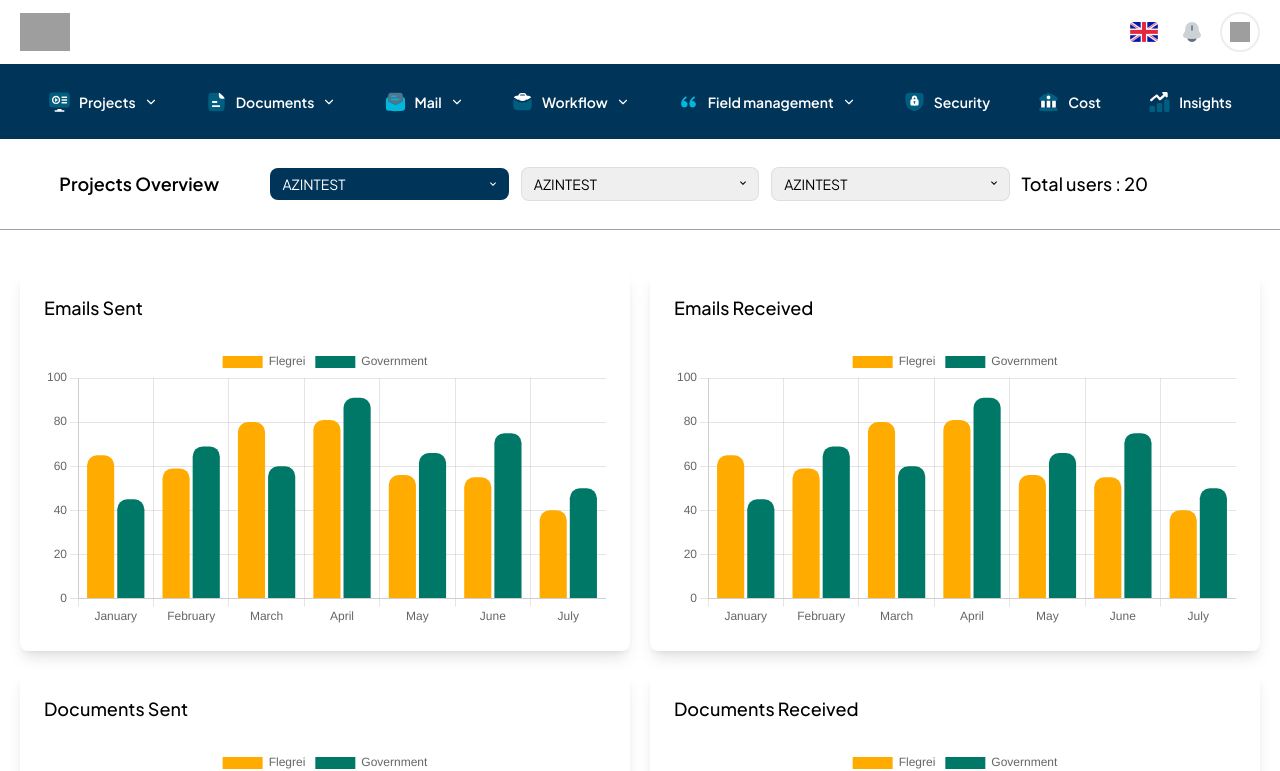
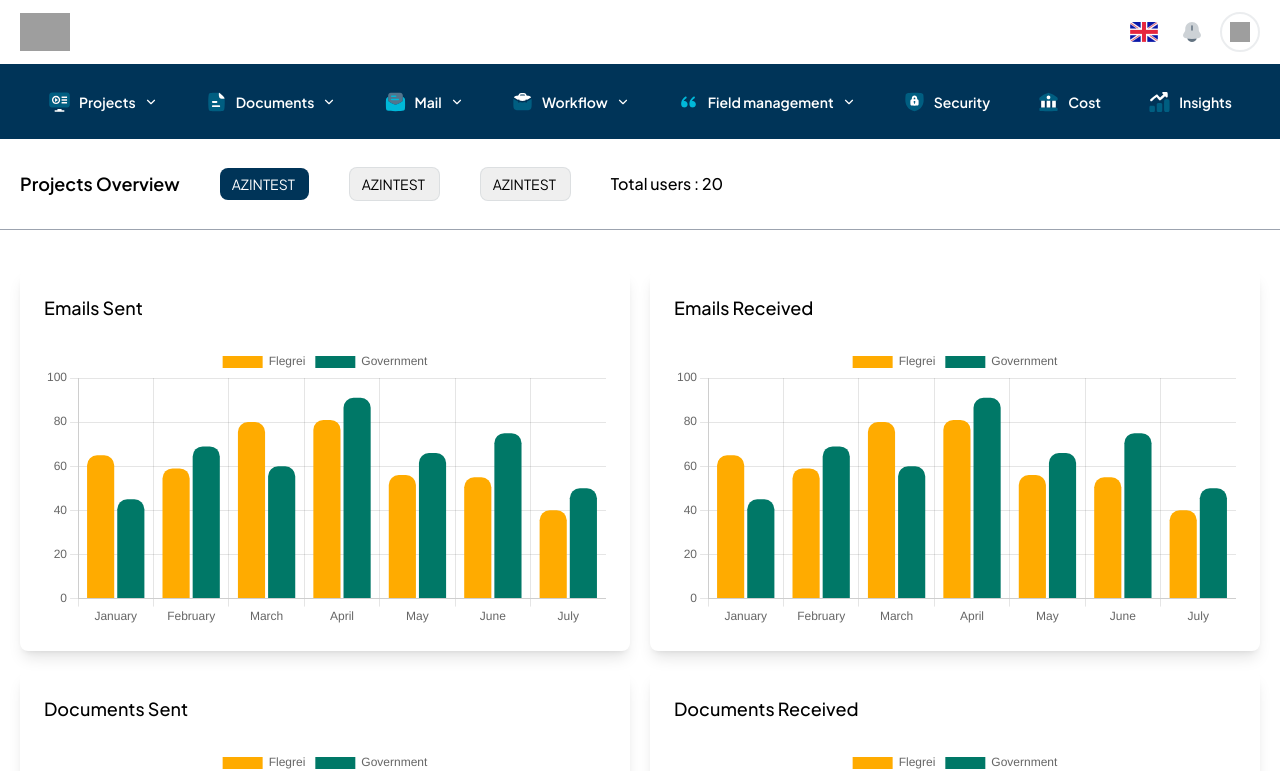
Before and after one commit to BCPAZ/crm-app, a React (Vite) app: page /insights in a window 1280 px wide. Shown: the top 771 px of the page. Built offline with nearby package versions, Linux system fonts and the light colour scheme; grey boxes are pictures that could not be loaded.

Commit message:
fix : bugs fixed in insights and selectbox

```diff
--- a/src/components/common/Selectbox.jsx
+++ b/src/components/common/Selectbox.jsx
@@ -1,13 +1,11 @@
 import { Field, Select } from '@headlessui/react';
-import { MdKeyboardArrowDown } from "react-icons/md";
 import PropTypes from "prop-types";
 import clsx from 'clsx';
 
 export default function Selectbox({outline}) {
   return (
-    <div className="w-full max-w-md">
       <Field>
-        <div className="relative">
+        <div className="relative max-w-md">
           <Select
             className={clsx(
               `block w-full appearance-none rounded-lg ${outline ? 'text-black border border-grey/20' : 'bg-secondary text-white'} py-1.5 px-3 text-sm`,
@@ -20,12 +18,8 @@ export default function Selectbox({outline}) {
             <option value="delayed">Delayed</option>
             <option value="canceled">Canceled</option>
           </Select>
-          <MdKeyboardArrowDown
-            className={`group pointer-events-none absolute top-2.5 right-2.5 size-3 ${outline ? 'fill-black' : 'fill-white'} cursor-pointer`}
-          />
         </div>
       </Field>
-    </div>
   )
 }
 
--- a/src/views/App/Insights.jsx
+++ b/src/views/App/Insights.jsx
@@ -7,12 +7,12 @@ const Insights = () => {
     <section>
       <div className="border-b border-gray-400 py-7">
         <div className="siteContainer">
-          <div className="w-full grid grid-cols-5 place-items-center gap-3">
+          <div className="w-full flex items-center gap-10">
             <h1 className="text-lg font-semibold">Projects Overview</h1>
             <Selectbox />
             <Selectbox outline />
             <Selectbox outline />
-            <h1 className="text-lg font-medium w-full">Total users : 20</h1>
+            <h1 className="text-md font-medium">Total users : 20</h1>
           </div>
         </div>
       </div>
```
